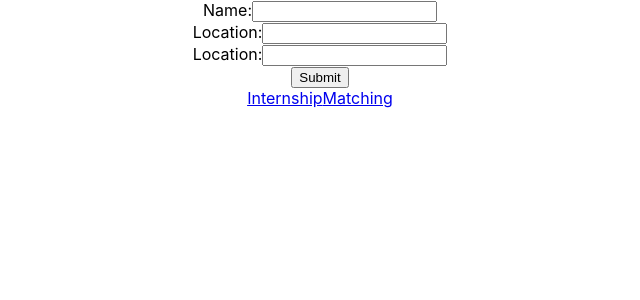
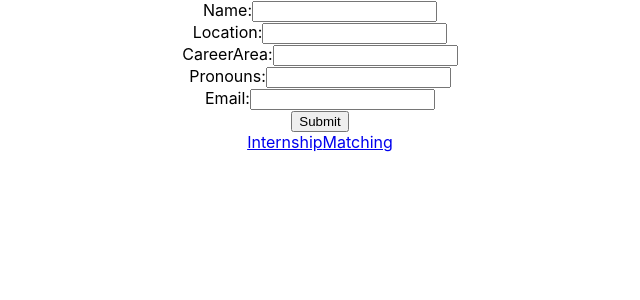
Before and after one commit to anjalisamavedam/sprout-technica-2022, a React (Create React App) app in the folder my-app/: page /matching in a window 1280 px wide. Shown: the top 300 px of the page, without its empty margins (320-960 px from the left). Built offline with nearby package versions, Linux system fonts and the light colour scheme.

Commit message:
matching form

```diff
--- a/my-app/src/components/matching/MatchingForm.jsx
+++ b/my-app/src/components/matching/MatchingForm.jsx
@@ -4,7 +4,16 @@ import React from 'react';
 class MatchingForm extends React.Component {
     constructor(props) {
         super(props);
-        this.state = {value: ''};
+        this.state = {
+            name: '',
+            location: '',
+            pronouns: '',
+            ethnicity: '',
+            email: '',
+            phoneNum: '',
+            careerArea: '',
+            interests: ''
+        };
 
         this.handleChange = this.handleChange.bind(this);
         this.handleSubmit = this.handleSubmit.bind(this);
@@ -23,13 +32,19 @@ class MatchingForm extends React.Component {
         return (
           <form onSubmit={this.handleSubmit}>
             <div> Name:
-              <input type="text" value={this.state.value} onChange={this.handleChange} />
+              <input type="text" value={this.state.name} onChange={this.handleChange} />
             </div>
             <div> Location:
-              <input type="text" value={this.state.value} onChange={this.handleChange} />
+              <input type="text" value={this.state.location} onChange={this.handleChange} />
             </div>
-            <div> Location:
-              <input type="text" value={this.state.value} onChange={this.handleChange} />
+            <div> CareerArea:
+              <input type="text" value={this.state.careerArea} onChange={this.handleChange} />
+            </div>
+            <div> Pronouns:
+              <input type="text" value={this.state.pronouns} onChange={this.handleChange} />
+            </div>
+            <div> Email:
+              <input type="text" value={this.state.email} onChange={this.handleChange} />
             </div>
             <input type="submit" value="Submit" />
           </form>
```
